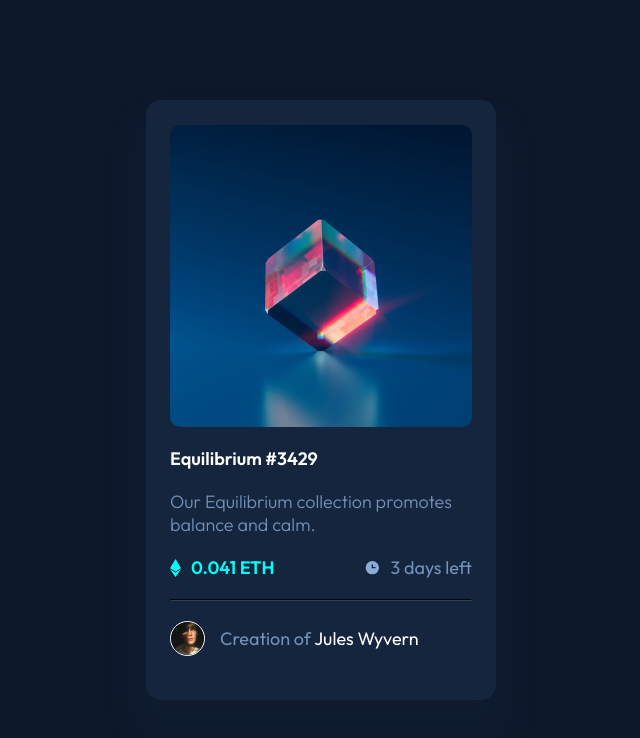
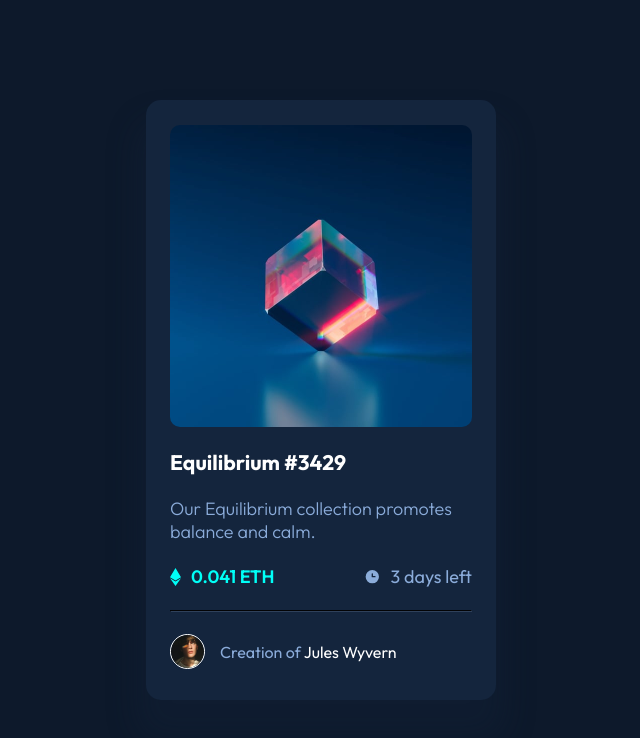
Before and after one commit to alexandru-ghergu/nft-preview-card-component-main, a plain HTML site: page index.html in a window 1280 px wide. Shown: the whole page, without its empty margins (319-959 px from the left). Drawn offline with Linux system fonts and the light colour scheme.

Commit message:
Commit v.0.0.3

```diff
--- a/index.html
+++ b/index.html
@@ -18,7 +18,7 @@
     </div>
 
     <div class="nft-name-container">
-      <p>Equilibrium #3429</p>
+      <h3>Equilibrium #3429</h3>
     </div>
 
     <div class="nft-description-container">
--- a/style.css
+++ b/style.css
@@ -56,7 +56,7 @@ main {
 .nft-founder-container,
 hr {
     width: 18.875rem;
-    margin: 20px auto;
+    margin: 22px auto;
     display: flex;
     align-items: center;
     justify-content: start;
@@ -111,7 +111,7 @@ hr {
 
 .nft-description-container {
     font-weight: 300;
-    color: hsl(215, 51%, 70%, 0.8);
+    color: hsl(215, 51%, 70%);
 }
 
 .nft-left-stats-container-description {
@@ -121,7 +121,7 @@ hr {
 
 .nft-right-stats-container-description {
     font-weight: 400;
-    color: hsl(215, 51%, 70%, 0.8);
+    color: hsl(215, 51%, 70%);
 }
 
 hr {
@@ -130,7 +130,7 @@ hr {
 
 .nft-founder-description-container {
     font-weight: 400;
-    color: hsl(215, 51%, 70%, 0.8);
+    color: hsl(215, 51%, 70%);
 }
 
 .nft-founder-description-container span {
@@ -139,6 +139,10 @@ hr {
 
 .nft-founder-container img {
     border: 1.5px solid hsl(0, 0%, 100%);
+}
+
+.nft-founder-container {
+    font-size: initial;
 }
 
 @media only screen and (max-width: 360px) {
```
Also changed, not shown: design/solution-mobile-design.jpg (added).
